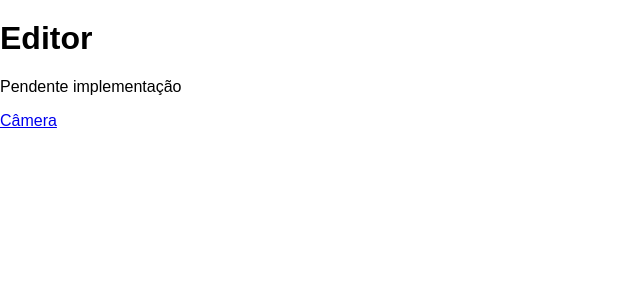
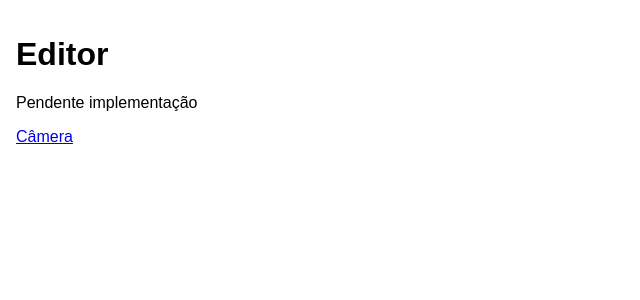
Before and after one commit to marcoswitcel/image-processing-webapp, a SvelteKit app: page /editor in a window 1280 px wide. Shown: the top 300 px of the page, without its empty margins (0-640 px from the left). Built offline with nearby package versions, Linux system fonts and the light colour scheme.

Commit message:
pequenos ajustes

```diff
--- a/src/routes/+page.svelte
+++ b/src/routes/+page.svelte
@@ -126,7 +126,7 @@
 		position: absolute;
 	}
 	.camera-view .link {
-		position: absolute;
+		position: fixed;
 		left: 1rem;
 		bottom: 1rem;
 	}
--- a/src/routes/editor/+page.svelte
+++ b/src/routes/editor/+page.svelte
@@ -2,6 +2,14 @@
 	import { resolve } from '$app/paths';
 </script>
 
-<h1>Editor</h1>
-<p>Pendente implementação</p>
-<a href={resolve('/')} title="Editor">Câmera</a>
+<div class="page">
+	<h1>Editor</h1>
+	<p>Pendente implementação</p>
+	<a href={resolve('/')} title="Editor">Câmera</a>
+</div>
+
+<style>
+	.page {
+		padding: 1em;
+	}
+</style>
```
